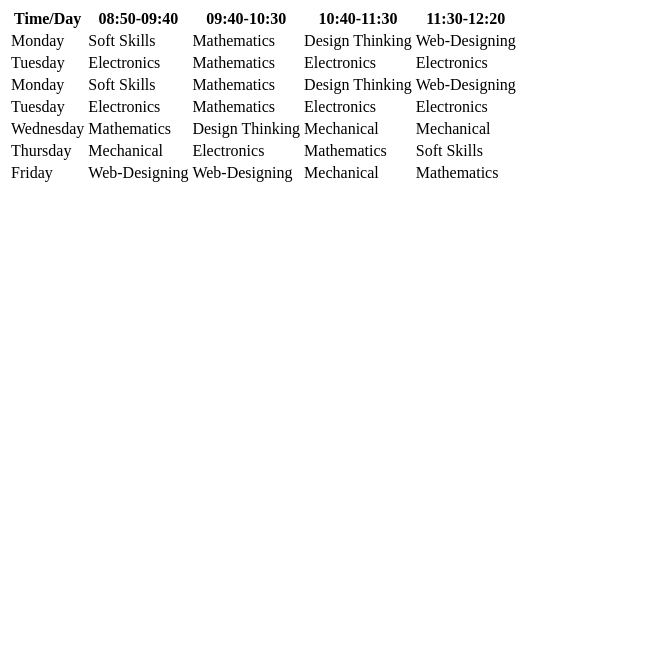
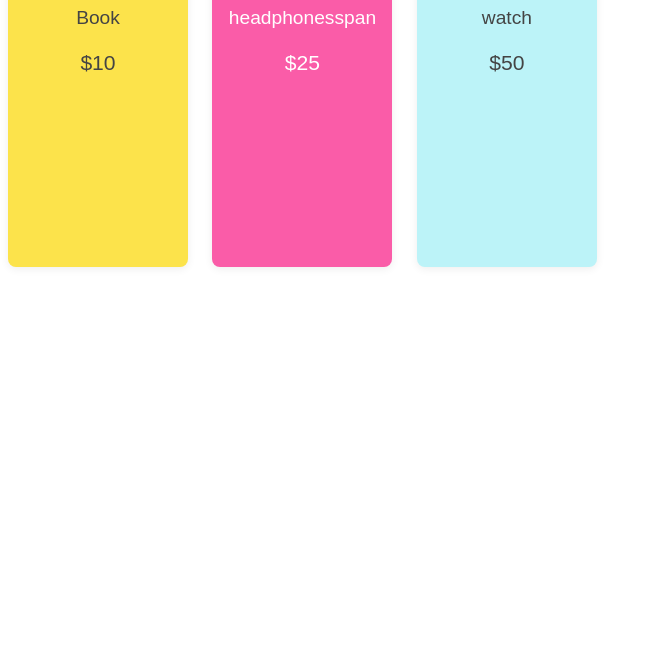
Before and after one commit to aansh4993-a11y/HTML-AIML1, a plain HTML site: page index.html in a window 1280 px wide. Shown: the part 153-800 px from the top of the page, without its empty margins (0-652 px from the left). Drawn offline with Linux system fonts and the light colour scheme.

Commit message:
included

```diff
--- a/index.html
+++ b/index.html
@@ -4,80 +4,21 @@
     <meta charset="UTF-8">
     <meta name="viewport" content="width=device-width, initial-scale=1.0">
     <title>Document</title>
+    <link rel="stylesheet" href="prg_3.css">
 </head>
 <body>
-<table>
-       <th>FIRST NAME</th>
-       <th>LAST NAME</th>
-       <th>AGE</th>
-         <tr></tr>
-            <td>PRIYA</td>
-            <td>ARUN</td>
-            <td>SAM</td>
-         <tr></tr>
-            <td>24</td>
-            <td>32</td>
-            <td>41</td>
-</table>
-<h1>TIME TABLE</h1>
-<table>
-    <tr>
-        <th>Time/Day</th>
-        <th>08:50-09:40</th>
-        <th>09:40-10:30</th>
-        <th>10:40-11:30</th>
-        <th>11:30-12:20</th>
-        </tr>
-        <tr>
-        <td>Monday</td>
-        <td>Soft Skills</td>
-        <td>Mathematics</td>
-        <td>Design Thinking</td>
-        <td>Web-Designing</td>
-</tr>
-<tr>
-    <td>Tuesday</td>
-    <td>Electronics</td>
-    <td>Mathematics</td>
-    <td>Electronics</td>
-    <td>Electronics</td>
-
-        <tr>
-        <td>Monday</td>
-        <td>Soft Skills</td>
-        <td>Mathematics</td>
-        <td>Design Thinking</td>
-        <td>Web-Designing</td>
-</tr>
-<tr>
-    <td>Tuesday</td>
-    <td>Electronics</td>
-    <td>Mathematics</td>
-    <td>Electronics</td>
-    <td>Electronics</td>
-</tr>
-<tr>
-    <td>Wednesday</td>
-    <td>Mathematics</td>
-    <td>Design Thinking</td>
-    <td>Mechanical</td>
-    <td>Mechanical</td>
-</tr>
-<tr>
-    <td>Thursday</td>
-    <td>Mechanical</td>
-    <td>Electronics</td>
-    <td>Mathematics</td>
-    <td>Soft Skills</td>
-</tr>
-<tr>
-    <td>Friday</td>
-    <td>Web-Designing</td>
-    <td>Web-Designing</td>
-    <td>Mechanical</td>
-    <td>Mathematics</td>
-</tr>
-    </table>
-
+    <h1>display: inline-block (Product cards)</h1>
+    <div class="card book">
+        Book
+        <span class="price">$10</span>
+    </div>
+    <div class="card headphones">
+        headphonesspan
+        <span class="price">$25</span>
+    </div>
+    <div class="card watch">
+        watch
+        <span class="price">$50</span>
+    </div>
 </body>
 </html>
--- /dev/null
+++ b/prg_1.css
@@ -0,0 +1,26 @@
+body {
+    text-align: center;
+    font-family: Arial, sans-serif;
+    background-color: #f5f5f5;
+    margin-top: 50px;
+    border: 6px solid;
+}
+
+h2 {
+    font-weight: bold;
+}
+
+.outer-box {
+    background-color: blue;
+    border: 5px solid black;
+    padding: 30px;      /* Padding inside the border */
+    margin: 20px auto;  /* Margin around the box */
+    width: 400px;
+}
+
+.inner-box {
+    background-color: yellow;
+    padding: 40px;      /* Inner padding */
+    border: 2px solid black;
+    font-weight: bold;
+}
--- /dev/null
+++ b/prg_2.css
@@ -0,0 +1,26 @@
+body {
+    text-align: center;
+    font-family: Arial, sans-serif;
+    background-color: #f5f5f5;
+    margin-top: 50px;
+    border: 6px solid;
+}
+
+h2 {
+    font-weight: bold;
+}
+
+.outer-box {
+    background-color: blue;
+    border: 5px solid black;
+    padding: 30px;      /* Padding inside the border */
+    margin: 20px auto;  /* Margin around the box */
+    width: 400px;
+}
+
+.inner-box {
+    background-color: yellow;
+    padding: 40px;      /* Inner padding */
+    border: 2px solid black;
+    font-weight: bold;
+}
--- /dev/null
+++ b/prg_3.css
@@ -0,0 +1,45 @@
+body {
+            font-family: Arial, sans-serif;
+        }
+        .container {
+            border: 2px solid #888;
+            padding: 24px;
+            max-width: 800px;
+            margin: 40px auto;
+            background-color: #fff;
+        }
+        .title {
+            font-size: 1.5em;
+            font-weight: bold;
+            margin-bottom: 20px;
+        }
+        .card {
+            display: inline-block;
+            width: 180px;
+            height: 260px;
+            vertical-align: top;
+            margin: 20px 20px 0 0;
+            border-radius: 8px;
+            box-shadow: 0 2px 8px rgba(0,0,0,0.07);
+            text-align: center;
+            font-size: 1.2em;
+            padding-top: 60px;
+        }
+        .card.book {
+            background: #fce34b;
+            color: #444;
+        }
+        .card.headphones {
+            background: #fa5ca8;
+            color: #fff;
+        }
+        .card.watch {
+            background: #bcf3f8;
+            color: #444;
+        }
+        .price {
+            display: block;
+            font-size: 1.1em;
+            margin-top: 22px;
+
+        }
```
Also changed, not shown: html_1.html (added, +17 -0 lines).
